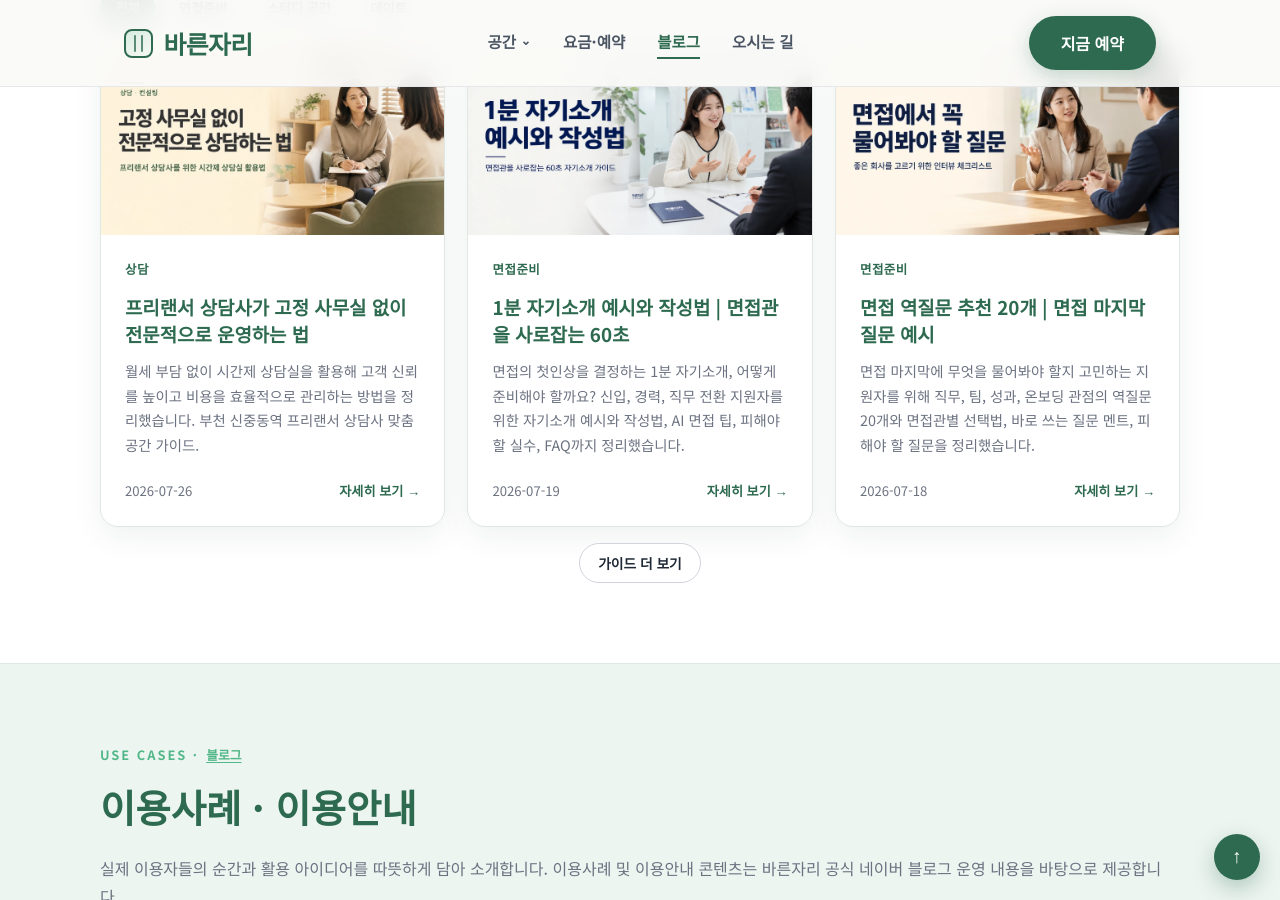
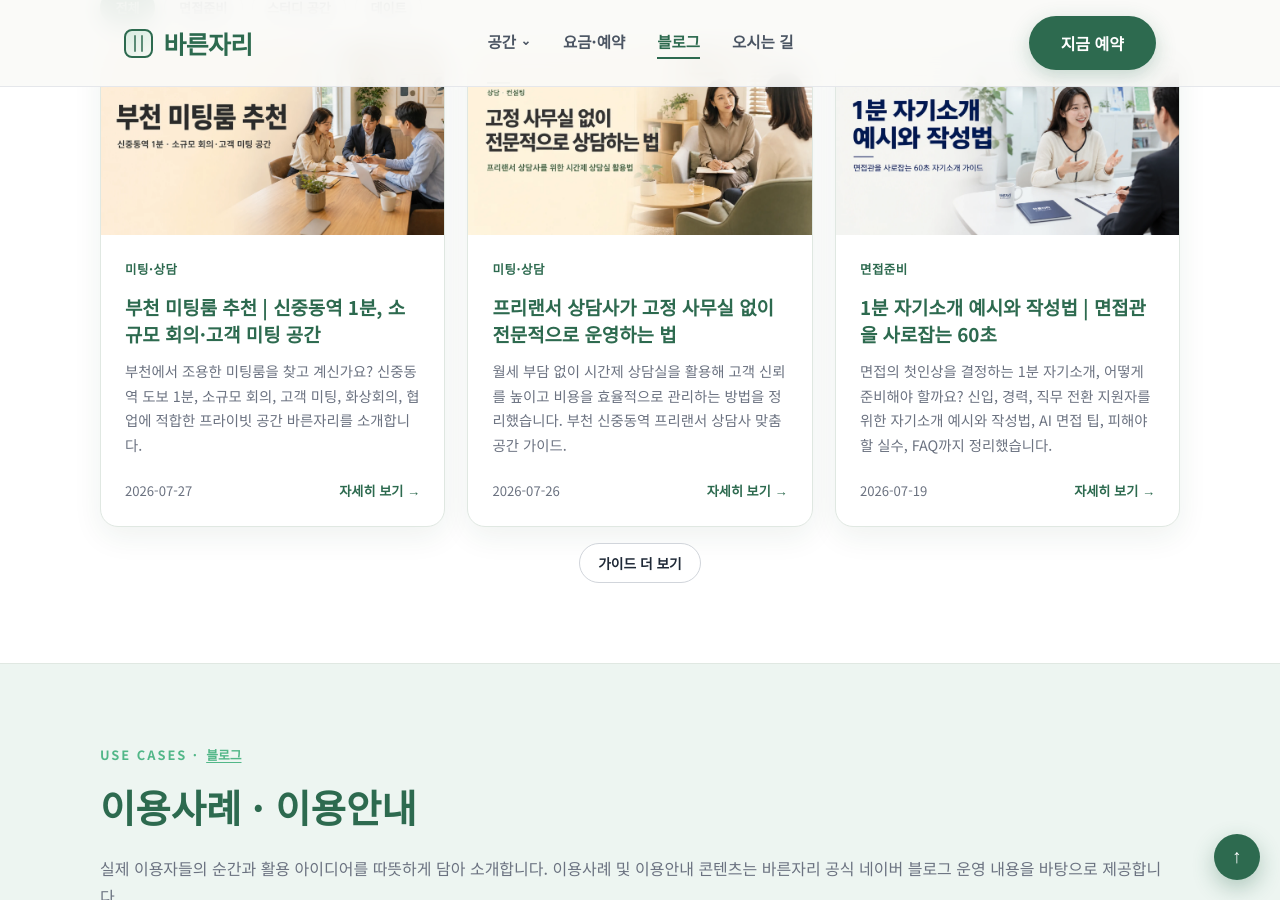
Before and after one commit to bareunspace/blog, a Jekyll site: the page built from index.html, in a window 1280 px wide and 900 px high, scrolled down 3538 px. Built offline with Jekyll 4.4.1, drawn with Linux system fonts in a browser that asks for light colours; some of the changed lines change nothing that is shown.

Commit message:
Add meeting room post and merge counseling category

```diff
--- a/_data/post_categories.yml
+++ b/_data/post_categories.yml
@@ -2,4 +2,4 @@ post_categories:
   - 면접준비
   - 스터디 공간
   - 데이트
-  - 상담
+  - 미팅·상담
--- a/_posts/2026-07-26-freelance-counselor-office.md
+++ b/_posts/2026-07-26-freelance-counselor-office.md
@@ -2,7 +2,7 @@
 layout: default
 title: 프리랜서 상담사가 고정 사무실 없이 전문적으로 운영하는 법
 description: 월세 부담 없이 시간제 상담실을 활용해 고객 신뢰를 높이고 비용을 효율적으로 관리하는 방법을 정리했습니다. 부천 신중동역 프리랜서 상담사 맞춤 공간 가이드.
-category: 상담
+category: 미팅·상담
 keywords: 상담실대여,프리랜서상담사,상담공간,시간제상담실,부천상담실,신중동상담실,상담실임대,상담장소,코칭공간
 tags:
   - 상담사
--- /dev/null
+++ b/_posts/2026-07-27-bucheon-meeting-room.md
@@ -0,0 +1,224 @@
+---
+layout: default
+title: 부천 미팅룸 추천 | 신중동역 1분, 소규모 회의·고객 미팅 공간
+description: 부천에서 조용한 미팅룸을 찾고 계신가요? 신중동역 도보 1분, 소규모 회의, 고객 미팅, 화상회의, 협업에 적합한 프라이빗 공간 바른자리를 소개합니다.
+category: 미팅·상담
+keywords: 부천미팅룸,신중동미팅룸,부천회의실,부천소규모회의실,부천고객미팅,부천화상회의,부천공간대여
+tags:
+  - 미팅룸
+  - 회의실
+  - 고객미팅
+  - 부천
+canonical: https://bareunjari.com/posts/bucheon-meeting-room/
+permalink: /posts/bucheon-meeting-room/
+date: 2026-07-27 09:00:00 +0900
+og_image: https://bareunjari.com/images/bucheon-meeting-room.webp
+og_image_alt: 부천 신중동역 인근 소규모 회의와 고객 미팅에 어울리는 프라이빗 미팅룸
+og_image_width: 1672
+og_image_height: 941
+preload_image: images/bucheon-meeting-room.webp
+css_version: 20260726-1
+script_version: 20260711-4
+---
+
+# 중요한 미팅은 '공간'으로 결정된다
+
+![부천 신중동역 인근 소규모 회의와 고객 미팅에 어울리는 프라이빗 미팅룸](/images/bucheon-meeting-room.webp)
+
+카페에서 고객을 만날 때, 옆 테이블 소음 때문에 계약 내용을 반복 설명한 경험이 있나요?
+
+회의실을 예약하려니 최소 계약 기간이 길고 비용이 부담스러웠던 적은요?
+
+**회의는 내용도 중요하지만, 어디서 하는지가 생각보다 중요합니다.**
+
+신뢰감 있는 공간은 고객의 신뢰를 높이고, 조용한 환경은 회의 집중도를 배 이상으로 높입니다. 특히 처음 만나는 고객과의 미팅이라면 더욱 그렇습니다.
+
+**바른자리는 이런 고민을 해결하기 위해 만들어진 공간입니다.**
+
+---
+
+## 바른자리가 해결해주는 문제들
+
+### 카페 미팅의 현실
+
+- 시끄러운 음악과 주변 소음으로 중요한 대화를 놓침
+- 자료를 넓게 펼치기 어려운 테이블 크기
+- 민감한 정보를 나누기 불편한 개방 공간
+- 고객에게 전문성 있는 첫인상 주기 어려움
+
+### 대형 회의실의 문제점
+
+- 높은 임차료와 긴 최소 계약 기간
+- 2-3명 미팅에는 과도한 공간
+- 고정 비용 부담으로 인한 경제성 악화
+
+### 바른자리의 해결책
+
+- **프라이빗하고 조용한 독립 공간**: 중요한 대화에 집중
+- **필요한 시간만 예약**: 고정 비용 없이 필요할 때만 사용
+- **전문적인 환경**: 고객에게 좋은 첫인상
+- **신중동역 도보 1분**: 접근성 최고
+
+---
+
+## 어떤 분들이 바른자리를 사용할까요?
+
+### 팀 리더 & 스타트업 대표
+
+**회의 집중도가 결과를 결정합니다**
+
+카페는 방해 요소가 많아서 중요한 의사결정이 번번이 연기됩니다. 바른자리에서는 방해 없이 팀과 집중된 논의를 할 수 있습니다. 정기적으로 이용하는 팀의 경우 예약 할인을 받을 수 있습니다.
+
+- 팀 회의, 기획 미팅, 분기별 전략 회의
+
+### 거래처 및 고객 상담
+
+**공간이 신뢰감을 만듭니다**
+
+처음 만나는 클라이언트와의 미팅에서 공간은 당신의 전문성을 보여주는 첫번째 신호입니다. 정돈된 미팅룸에서 진행하는 상담은 카페 미팅과는 다른 신뢰감을 줍니다. 특히 높은 금액의 계약이나 중요한 협의가 필요할 때 더욱 그렇습니다.
+
+- 계약 상담, 제안 미팅, 거래처 미팅, 신규 고객 면담
+
+### 프리랜서 & 1인 사업자
+
+**고객 신뢰도 = 재계약율**
+
+홈오피스에서는 고객을 초대하기 어렵고, 카페는 전문성이 떨어집니다. 바른자리를 고객 미팅 장소로 사용하는 프리랜서들은 재계약율이 높다고 합니다. 시간 단위 예약으로 비용 부담도 적습니다.
+
+- 클라이언트 미팅, 협업 회의, 프로젝트 킥오프
+
+### 상담사 & 코치
+
+**정기 고객과의 신뢰 관계**
+
+상담, 코칭, 컨설팅은 환경이 결과를 크게 좌우합니다. 고객이 편안하고 안전하다고 느끼는 공간에서 진행하는 상담은 효과가 훨씬 높습니다. 정기 예약으로 고객과 지속적인 관계를 형성할 수 있습니다.
+
+- 진로/취업 상담, 유학 상담, 진학 지도, 코칭 세션
+
+### 원격 근무자 & 화상회의
+
+**가정용 배경과는 다른 전문성**
+
+화상회의 때 배경이 중요하다는 것을 아실 겁니다. 정돈된 미팅룸 배경은 전문적인 인상을 주고, 안정적인 인터넷으로 끊김 없는 회의를 진행할 수 있습니다.
+
+- 온라인 면접, 중요한 원격 회의, 국제 화상 미팅
+
+### 준비가 필요한 분들
+
+**실전과 같은 환경에서 연습**
+
+발표나 면접을 성공시키려면 실제 환경과 비슷한 곳에서 연습하는 것이 중요합니다. 집이나 학교 교실과는 다른 미팅룸 환경에서 리허설하면 본 무대에서의 긴장감을 크게 줄일 수 있습니다.
+
+- 발표 연습, 면접 준비, 프레젠테이션 리허설
+
+---
+
+## 바른자리의 차별점
+
+### 접근성: 신중동역 도보 1분
+
+부천역이나 송내역보다 한 역 가깝습니다. 서울에서도 자동차로 20분대(신중동역 경유)로 접근 가능하며, 지역 고객들은 도보로 5분 이내 이동할 수 있습니다.
+
+### 프라이빗: 독립된 미팅룸
+
+공유 오피스 같은 외부인 왕래가 많지 않은 독립된 공간입니다. 민감한 정보 논의나 중요한 고객 상담에 집중할 수 있습니다.
+
+### 기술 환경: Wi-Fi + 유선 인터넷
+
+두 가지 인터넷을 동시에 지원하므로 화상회의나 자료 공유 시 끊김이 거의 없습니다. 멀티탭도 충분히 준비되어 있습니다.
+
+### 편의시설: 미팅에만 집중하도록
+
+- 넓은 회의 테이블 (자료 펼치기 최적)
+- 편안한 회의용 의자
+- 소파 (휴식 및 편의용)
+- 커피머신 (제공)
+- 프린터 (필요시)
+
+### 가격: 고정비 없이 필요한 만큼
+
+2시간 단위로 예약할 수 있으며, 정기 이용 고객에게는 할인을 제공합니다. 대형 회의실처럼 최소 계약 기간이 없습니다.
+
+---
+
+## 실제 사용 사례
+
+### Case 1. 초기 투자 유치 미팅
+
+*스타트업 대표 A님*
+
+"처음엔 카페에서 투자자 미팅을 했는데, 너무 소음이 많아서 자료를 크게 설명하느라 고민했어요. 바른자리에서 만났을 때는 차이가 확실했습니다. 투자자가 편안한 분위기에서 제 제안에 집중해줬거든요."
+
+### Case 2. 정기 코칭 세션
+
+*커리어 코치 B님*
+
+"카페는 코칭 클라이언트들이 편해하지 않았어요. 바른자리로 바꾼 후로 고객들이 더 편하게 자신의 고민을 나눠주는 것 같습니다. 정기 예약 할인도 있어서 비용 효율적입니다."
+
+### Case 3. 중요한 고객 계약
+
+*IT 프리랜서 C님*
+
+"처음 만나는 대형 고객사와의 미팅을 바른자리에서 진행했어요. 홈오피스보다 훨씬 전문적으로 보였고, 고객도 만족했습니다. 재계약 확률이 훨씬 높아졌습니다."
+
+---
+
+## 최대 6명, 2시간 단위로 예약
+
+| 항목 | 설명 |
+|------|------|
+| 수용 인원 | 최대 6명 |
+| 예약 단위 | 2시간 |
+| 위치 | 신중동역 도보 1분 |
+| 인터넷 | Wi-Fi + 유선 (병행 가능) |
+| 편의시설 | 커피머신, 넓은 테이블, 소파, 멀티탭 |
+| 정기 이용 | 할인 가능 |
+
+---
+
+## 자주 묻는 질문
+
+**Q. 실제 가격은 얼마인가요?**
+
+예약 페이지에서 시간과 날짜를 선택하면 정확한 가격을 확인할 수 있습니다. 2시간 단위로 예약 가능하며, 정기 이용 시 10% 할인이 적용됩니다.
+
+**Q. 당일 예약도 가능한가요?**
+
+가능합니다. 예약 페이지에서 빈 시간을 확인 후 바로 예약할 수 있습니다. 다만 성수기에는 미리 예약하시는 것을 추천합니다.
+
+**Q. 7명 이상도 가능한가요?**
+
+기본 수용 인원은 6명이며, 특별한 경우 별도 문의 후 가능할 수 있습니다. 연락 주시기 바랍니다.
+
+**Q. 화상회의 중 카메라 각도나 배경은 괜찮을까요?**
+
+네. 회의 테이블을 배경으로 화상회의를 진행하면 전문적인 인상을 줍니다. 밝기와 카메라 위치도 회의에 최적화되어 있습니다.
+
+**Q. 취소나 변경은 어떻게 하나요?**
+
+예약 페이지에서 직접 변경/취소 가능하며, 문의가 있으면 연락주시면 됩니다.
+
+---
+
+## 이제 카페에서 중요한 미팅을 하지 마세요
+
+**고객과의 첫 미팅, 중요한 계약, 전략적 회의.**
+
+이런 순간에는 공간이 정말 중요합니다.
+
+카페의 소음, 개방감, 불안정성은 당신의 메시지를 제대로 전달하지 못하게 합니다. 반대로 정돈된 프라이빗 공간에서의 미팅은 고객에게 신뢰감을 주고, 당신의 전문성을 보여줍니다.
+
+바른자리는 **신중동역 도보 1분**이라는 최고의 접근성 속에서 이런 모든 것을 가능하게 합니다.
+
+**이번 달 새로운 고객과의 첫 미팅, 바른자리에서 하면 어떨까요?**
+
+---
+
+## 예약하기
+
+👉 **[바른자리 예약 페이지](https://bareunjari.com/)**
+
+**바른자리**
+*나만의 시간을 예약하세요.*
+
+신중동역 도보 1분 | 프라이빗 미팅룸 | 필요한 시간만 예약
--- a/blog.html
+++ b/blog.html
@@ -73,7 +73,7 @@ script_version: 20260716-4
           <strong>스터디 시간</strong>
           <span>집중 학습·자격증·시험 준비</span>
         </a>
-        <a class="blog-topic-card" href="#blog-onsite" data-filter-group="guide" data-filter-target="상담">
+        <a class="blog-topic-card" href="#blog-onsite" data-filter-group="guide" data-filter-target="미팅·상담">
           <span class="blog-topic-number">03</span>
           <strong>상담.컨설팅</strong>
           <span>프라이빗 상담·코칭·컨설팅 미팅</span>
@@ -111,7 +111,7 @@ script_version: 20260716-4
           <button type="button" class="blog-guide-filter is-active" data-category="all" aria-pressed="true">전체</button>
           <button type="button" class="blog-guide-filter" data-category="면접준비" aria-pressed="false">면접준비</button>
           <button type="button" class="blog-guide-filter" data-category="스터디 공간" aria-pressed="false">스터디 공간</button>
-          <button type="button" class="blog-guide-filter" data-category="상담" aria-pressed="false">상담</button>
+          <button type="button" class="blog-guide-filter" data-category="미팅·상담" aria-pressed="false">미팅·상담</button>
           <button type="button" class="blog-guide-filter" data-category="데이트" aria-pressed="false">데이트</button>
         </div>
         <div class="blog-guide-grid" aria-label="바른자리 실전 가이드 목록">
```
Also changed, not shown: images/bucheon-meeting-room.webp (added).
